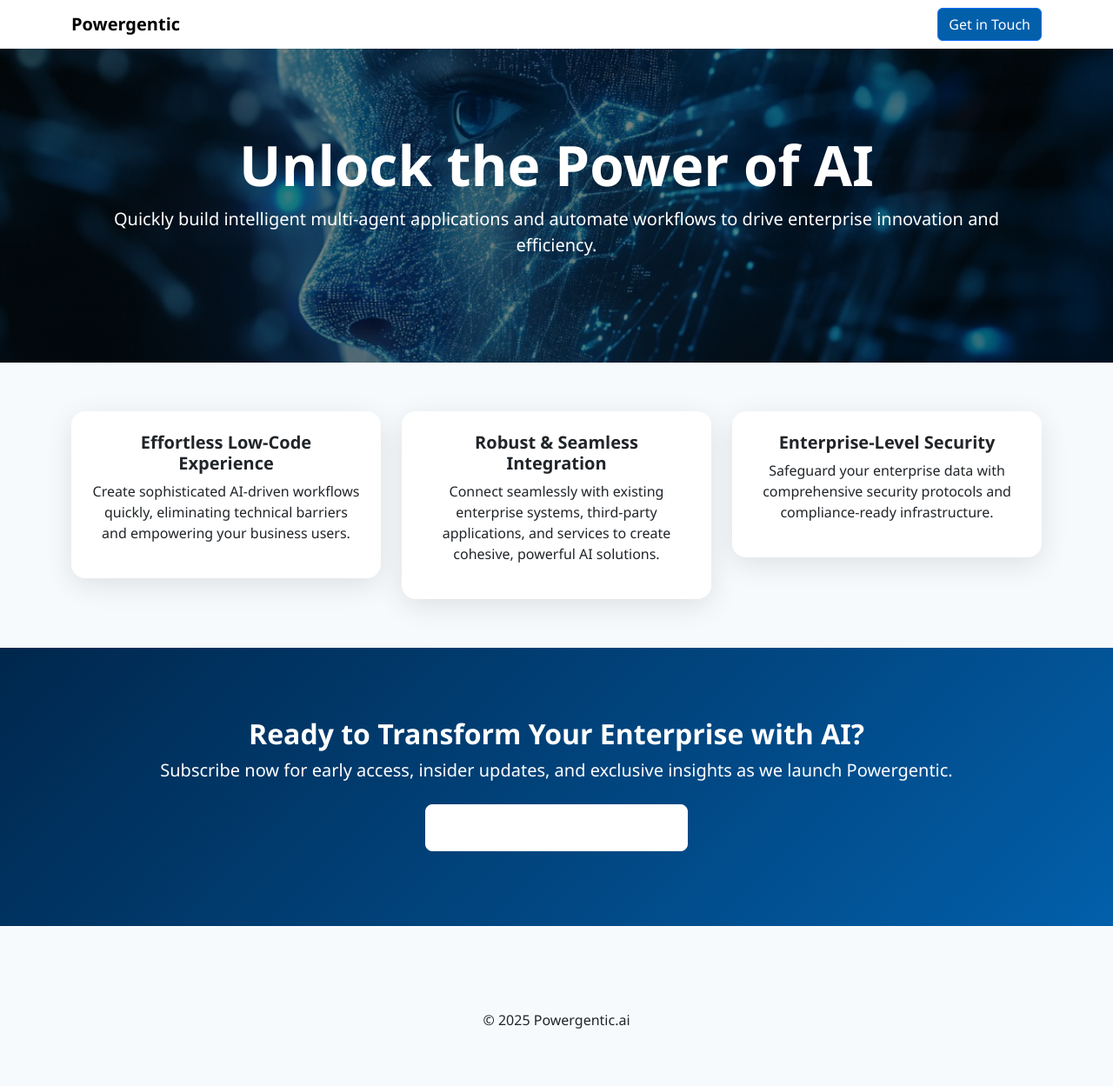
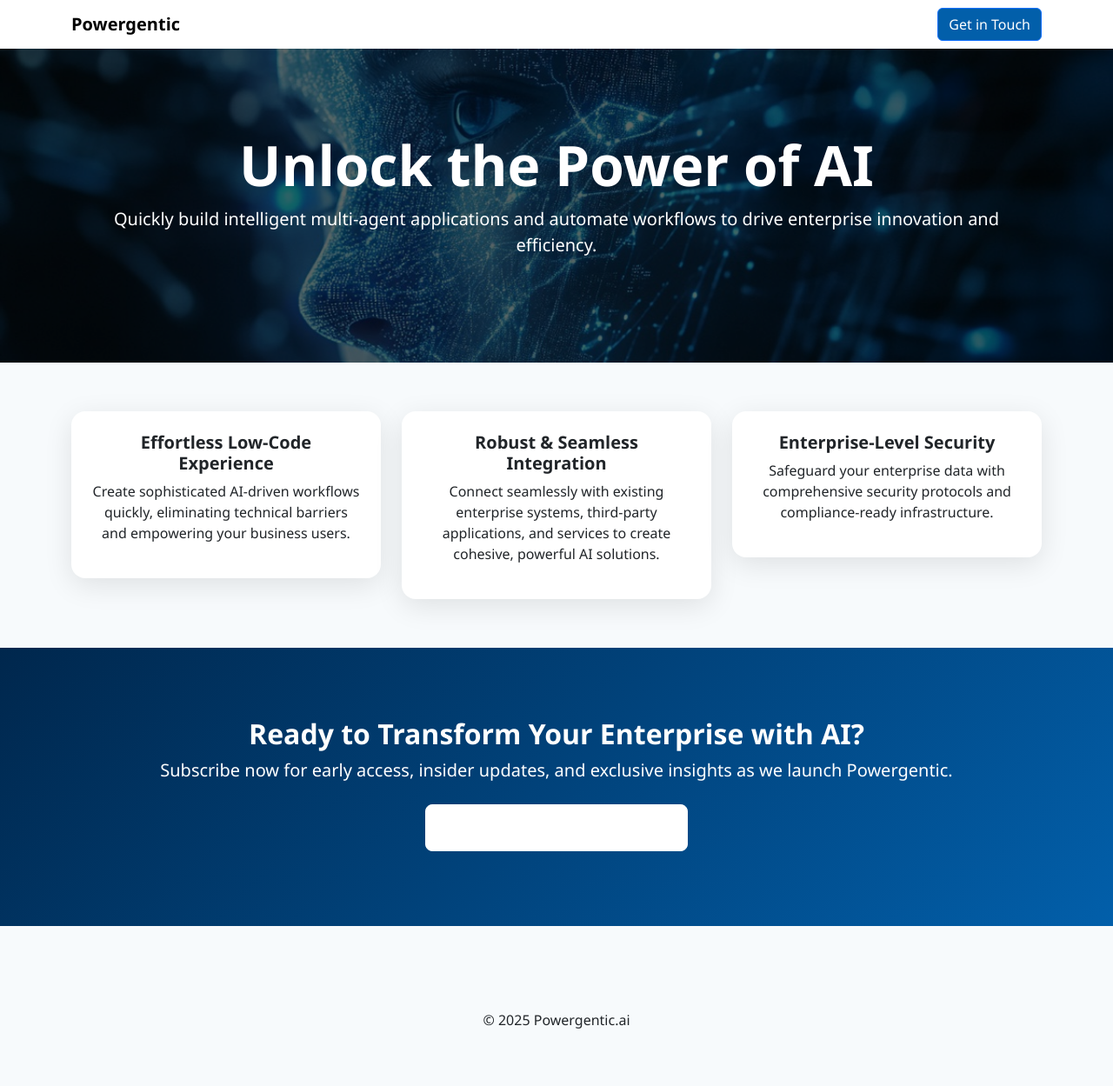
Before and after one commit to powergentic/website, a Jekyll site: the page built from index.html, in a window 1280 px wide. Shown: the whole page at 87% size. Built offline with Jekyll 4.4.1, drawn with Linux system fonts in a browser that asks for light colours; a script that is not in the unit is left out; grey boxes are pictures that could not be loaded.

Commit message:
Update styles.css

```diff
--- a/css/styles.css
+++ b/css/styles.css
@@ -32,7 +32,7 @@ body > main {
   left: 0;
   width: 100%;
   height: 100%;
-  background: rgba(0, 0, 0, 0.5); /* Adjust opacity as needed */
+  background: rgba(0, 0, 0, 0.6); /* Adjust opacity as needed */
   z-index: 1;
 }
 
```
